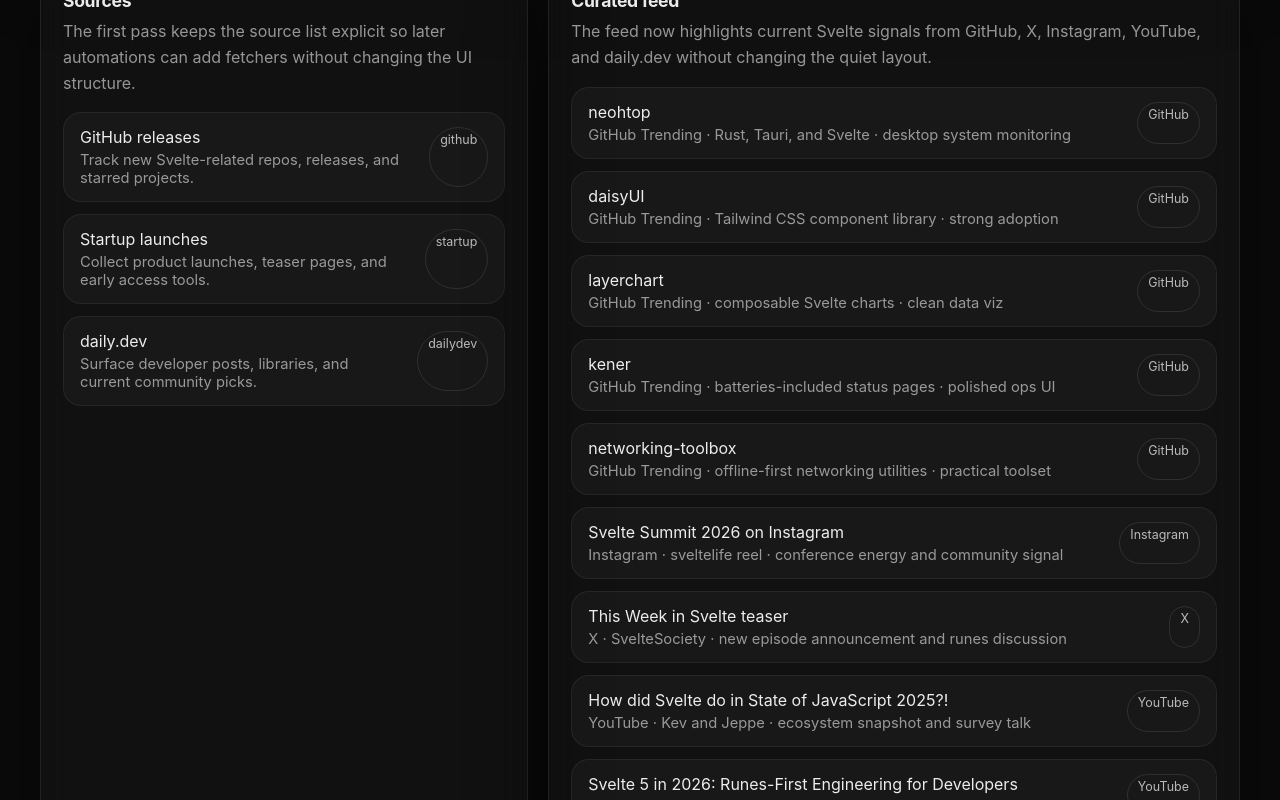
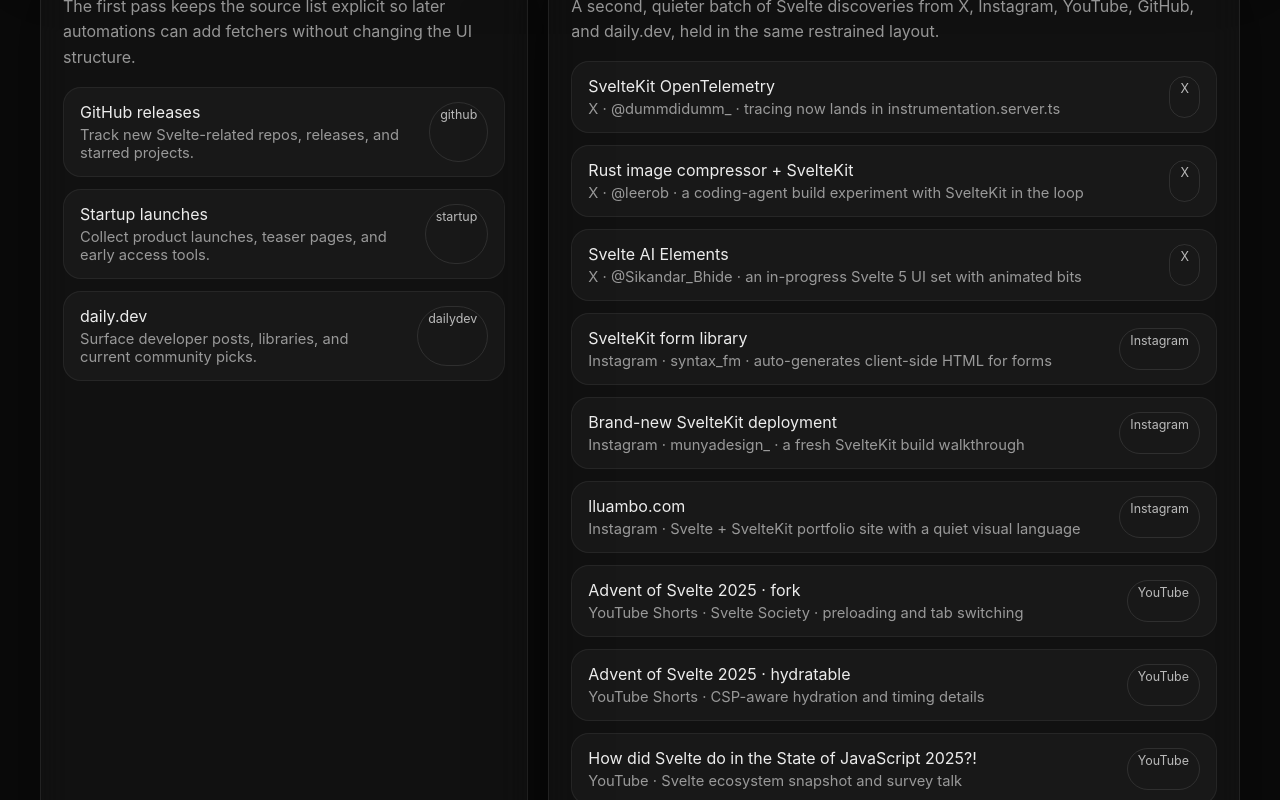
Before and after one commit to NolanCotter/svelte-tool-dashboard, a SvelteKit app: page / in a window 1280 px wide. Shown: the part 360-1160 px from the top of the page. Built offline with nearby package versions, Linux system fonts and the light colour scheme.

Commit message:
Refresh Svelte discovery feed with social signals

```diff
--- a/src/routes/+page.svelte
+++ b/src/routes/+page.svelte
@@ -17,64 +17,64 @@
 
   const feedItems = [
     {
-      title: 'neohtop',
-      meta: 'GitHub Trending · Rust, Tauri, and Svelte · desktop system monitoring',
-      badge: 'GitHub',
-      href: 'https://github.com/Abdenasser/neohtop'
+      title: 'SvelteKit OpenTelemetry',
+      meta: 'X · @dummdidumm_ · tracing now lands in instrumentation.server.ts',
+      badge: 'X',
+      href: 'https://x.com/dummdidumm_/status/1998166728174608449'
     },
     {
-      title: 'daisyUI',
-      meta: 'GitHub Trending · Tailwind CSS component library · strong adoption',
-      badge: 'GitHub',
-      href: 'https://github.com/saadeghi/daisyui'
+      title: 'Rust image compressor + SvelteKit',
+      meta: 'X · @leerob · a coding-agent build experiment with SvelteKit in the loop',
+      badge: 'X',
+      href: 'https://x.com/leerob/status/2005700621463330888'
     },
     {
-      title: 'layerchart',
-      meta: 'GitHub Trending · composable Svelte charts · clean data viz',
-      badge: 'GitHub',
-      href: 'https://github.com/techniq/layerchart'
+      title: 'Svelte AI Elements',
+      meta: 'X · @Sikandar_Bhide · an in-progress Svelte 5 UI set with animated bits',
+      badge: 'X',
+      href: 'https://animation-svelte.vercel.app'
     },
     {
-      title: 'kener',
-      meta: 'GitHub Trending · batteries-included status pages · polished ops UI',
-      badge: 'GitHub',
-      href: 'https://github.com/rajnandan1/kener'
+      title: 'SvelteKit form library',
+      meta: 'Instagram · syntax_fm · auto-generates client-side HTML for forms',
+      badge: 'Instagram',
+      href: 'https://www.instagram.com/reel/DRNWXMvEVdi/'
     },
     {
-      title: 'networking-toolbox',
-      meta: 'GitHub Trending · offline-first networking utilities · practical toolset',
-      badge: 'GitHub',
-      href: 'https://github.com/Lissy93/networking-toolbox'
+      title: 'Brand-new SvelteKit deployment',
+      meta: 'Instagram · munyadesign_ · a fresh SvelteKit build walkthrough',
+      badge: 'Instagram',
+      href: 'https://www.instagram.com/p/DJEDEGvvBv4/'
     },
     {
-      title: 'Svelte Summit 2026 on Instagram',
-      meta: 'Instagram · sveltelife reel · conference energy and community signal',
+      title: 'lluambo.com',
+      meta: 'Instagram · Svelte + SvelteKit portfolio site with a quiet visual language',
       badge: 'Instagram',
-      href: 'https://www.instagram.com/reel/DTm_6NpiQSZ/'
+      href: 'https://www.instagram.com/reel/DTLZkHkjWyn/'
     },
     {
-      title: 'This Week in Svelte teaser',
-      meta: 'X · SvelteSociety · new episode announcement and runes discussion',
-      badge: 'X',
-      href: 'https://x.com/SvelteSociety/status/1831714914140065851'
+      title: 'Advent of Svelte 2025 · fork',
+      meta: 'YouTube Shorts · Svelte Society · preloading and tab switching',
+      badge: 'YouTube',
+      href: 'https://www.youtube.com/shorts/WHvNIr6Xhmw'
     },
     {
-      title: 'How did Svelte do in State of JavaScript 2025?!',
-      meta: 'YouTube · Kev and Jeppe · ecosystem snapshot and survey talk',
+      title: 'Advent of Svelte 2025 · hydratable',
+      meta: 'YouTube Shorts · CSP-aware hydration and timing details',
+      badge: 'YouTube',
+      href: 'https://www.youtube.com/shorts/tO5aa2vlLQg'
+    },
+    {
+      title: 'How did Svelte do in the State of JavaScript 2025?!',
+      meta: 'YouTube · Svelte ecosystem snapshot and survey talk',
       badge: 'YouTube',
       href: 'https://www.youtube.com/watch?v=AuCo3vhL7SQ'
     },
     {
       title: 'Svelte 5 in 2026: Runes-First Engineering for Developers',
-      meta: 'YouTube · framework overview with a 2026 angle',
+      meta: 'YouTube · a clean 2026 framework overview',
       badge: 'YouTube',
       href: 'https://www.youtube.com/watch?v=h7CftX7yTio'
-    },
-    {
-      title: 'Flumio',
-      meta: 'daily.dev · workflow automation startup · featured in the April 2026 Svelte roundup',
-      badge: 'daily.dev',
-      href: 'https://app.daily.dev/posts/what-s-new-in-svelte-april-2026-qmrljmssi'
     }
   ];
 </script>
@@ -86,7 +86,7 @@
         <div class="eyebrow">Svelte tool watch</div>
         <h1>svelte-tool-dashboard</h1>
         <p class="lede">
-          A calm, minimal dashboard for aggregating new Svelte tools and libraries from
+          A calm, minimal dashboard for aggregating new Svelte signals from
           GitHub, X, Instagram, YouTube, and daily.dev, with a structure ready for daily automation.
         </p>
         <div class="toolbar">
@@ -128,8 +128,8 @@
       <div class="card panel" id="feed" style="grid-column: span 7;">
         <h2 class="panel-title">Curated feed</h2>
         <p class="muted" style="margin-top: 8px; line-height: 1.6;">
-          The feed now highlights current Svelte signals from GitHub, X, Instagram, YouTube,
-          and daily.dev without changing the quiet layout.
+          A second, quieter batch of Svelte discoveries from X, Instagram, YouTube,
+          GitHub, and daily.dev, held in the same restrained layout.
         </p>
         <div class="feed-list" style="margin-top: 16px;">
           {#each feedItems as item}
```
